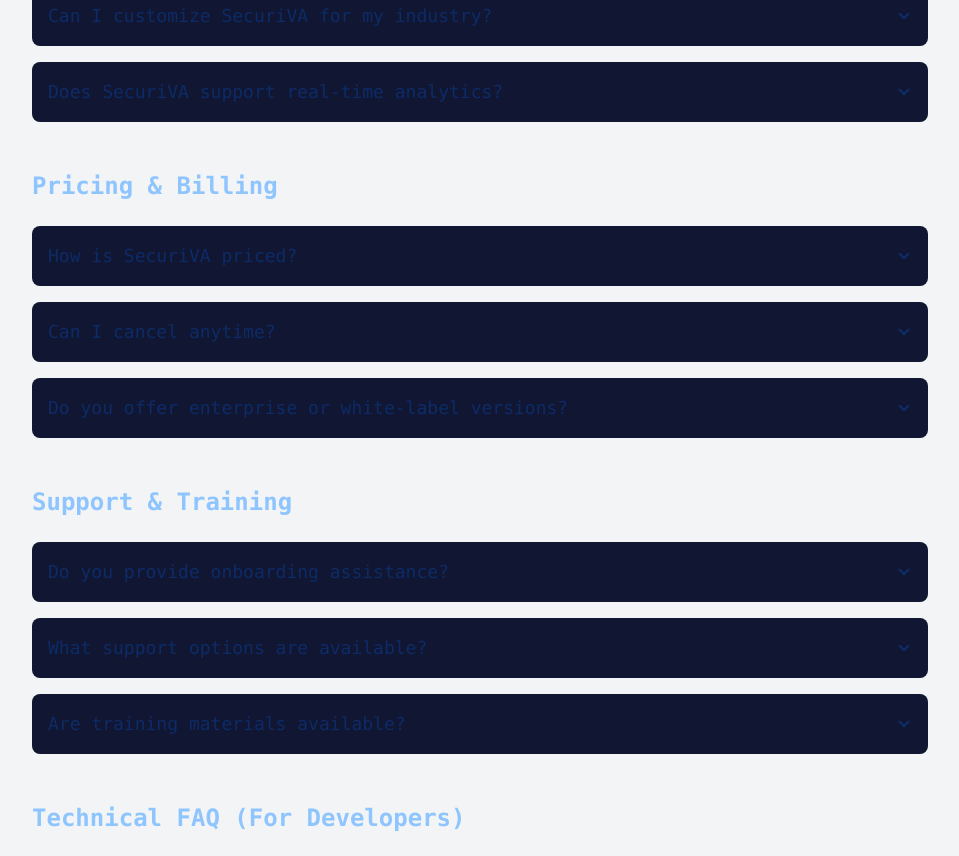
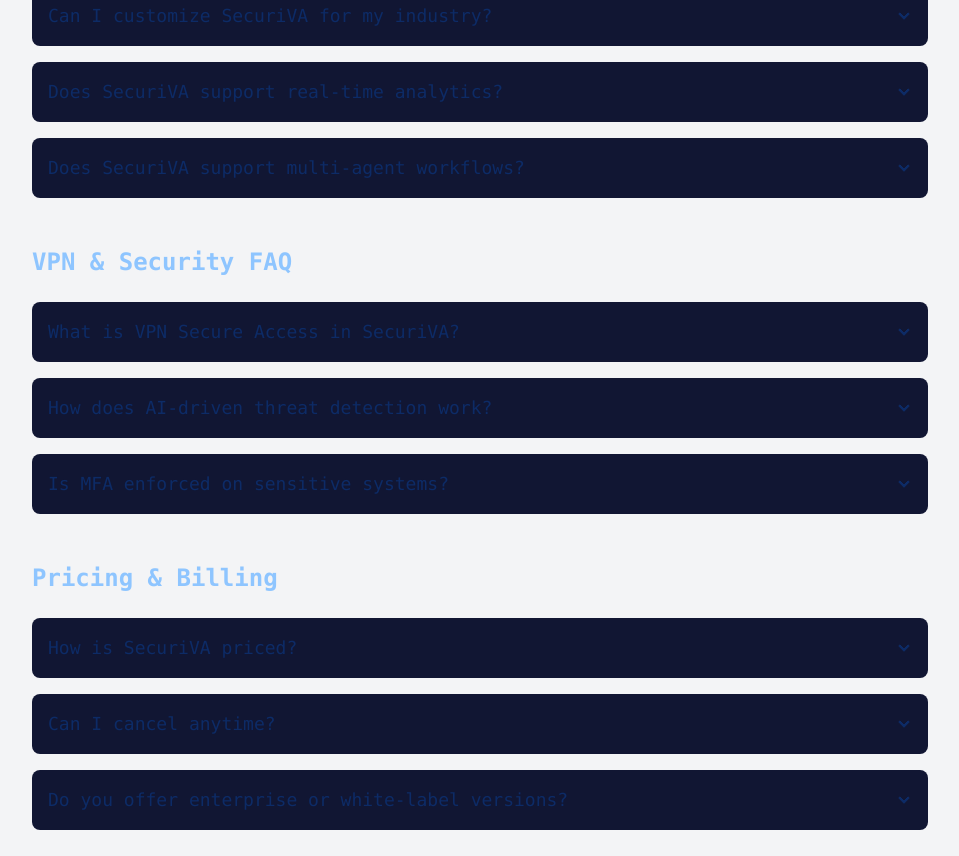
Before and after one commit to madhunivi77/SECURIVA, a React (Vite) app in the folder frontend/: page /faq in a window 1280 px wide. Shown: the part 1200-2056 px from the top of the page, without its empty margins (160-1119 px from the left). Built offline with nearby package versions, Linux system fonts and the light colour scheme; no server answers.

Commit message:
update: add FAQs

```diff
--- a/frontend/src/data/faqData.json
+++ b/frontend/src/data/faqData.json
@@ -3,32 +3,26 @@
     "category": "General Questions",
     "items": [
       {
-        "id": 1,
         "question": "What is SecuriVA?",
         "answer": "SecuriVA is an AI-powered virtual assistant platform designed to automate business processes, enhance customer interactions, and provide enterprise-grade cybersecurity. It integrates with tools such as email, CRM, WhatsApp, payment APIs, and productivity suites."
       },
       {
-        "id": 2,
         "question": "What can SecuriVA do for my business?",
         "answer": "SecuriVA can automate administrative tasks, manage communication (email, calls, video), process workflows, detect cyber threats, secure sensitive data, and integrate seamlessly with your existing tools."
       },
       {
-        "id": 3,
         "question": "Who is SecuriVA designed for?",
         "answer": "Small businesses, enterprises, e-commerce platforms, fintech companies, healthcare, education, and professionals seeking automation and secure AI workflows."
       },
       {
-        "id": 4,
         "question": "Does SecuriVA support multiple languages?",
         "answer": "Yes. SecuriVA can operate in multilingual environments and supports AI-based translation layers."
       },
       {
-        "id": 5,
         "question": "Is SecuriVA cloud-based or on-premise?",
         "answer": "SecuriVA is cloud-based with optional enterprise on-premise or hybrid deployments."
       },
       {
-        "id": 6,
         "question": "How secure is SecuriVA?",
         "answer": "SecuriVA follows enterprise-grade security standards, including encryption, role-based access, monitoring, and compliance with GDPR, HIPAA, and PCI-DSS."
       }
@@ -38,29 +32,45 @@
     "category": "Features & Functionality",
     "items": [
       {
-        "id": 7,
         "question": "Can SecuriVA automate emails, scheduling, and CRM tasks?",
         "answer": "Yes. SecuriVA automates email workflows, follow-ups, appointment booking, CRM updates, ticket creation, and more."
       },
       {
-        "id": 8,
         "question": "Does SecuriVA provide voice and video interaction?",
         "answer": "Yes. SecuriVA includes AI-powered voice calls, voicebots, video interactions, and avatar-based communication."
       },
       {
-        "id": 9,
         "question": "What platforms does SecuriVA integrate with?",
         "answer": "Email (Gmail/Outlook), APIs, WhatsApp, CRMs, fintech platforms, productivity suites, e-commerce systems, webhooks, and data warehouses."
       },
       {
-        "id": 10,
         "question": "Can I customize SecuriVA for my industry?",
         "answer": "Yes. Workflows and AI behaviour can be adapted for e-commerce, healthcare, financial services, education, logistics, and more."
       },
       {
-        "id": 11,
         "question": "Does SecuriVA support real-time analytics?",
         "answer": "Yes. Dashboard insights include task performance, customer interaction metrics, threat detection logs, and workflow efficiency."
+      },
+      {
+        "question": "Does SecuriVA support multi-agent workflows?",
+        "answer": "Yes. Organizations can orchestrate multiple specialized AI agents — for customer service, HR, finance, compliance, sales, and more — with shared context and coordinated task execution."
+      }
+    ]
+  },
+  {
+    "category": "VPN & Security FAQ",
+    "items": [
+      {
+        "question": "What is VPN Secure Access in SecuriVA?",
+        "answer": "VPN Secure Access is a native, enterprise-grade encrypted connectivity layer built directly into SecuriVA. It ensures that all voice interactions, API calls, automation workflows, and data exchanges occur within a protected private network — eliminating the need for third-party VPN subscriptions."
+      },
+      {
+        "question": "How does AI-driven threat detection work?",
+        "answer": "SecuriVA's cybersecurity engine actively scans all VPN and platform traffic in real time, detecting anomalous packet signatures, malicious API requests, identity fraud attempts, bot attack patterns, and data exfiltration signals — enabling proactive defense rather than reactive response."
+      },
+      {
+        "question": "Is MFA enforced on sensitive systems?",
+        "answer": "Yes. SecuriVA enforces multi-factor authentication, zero-trust device verification, identity validation, and dynamic session authorization for access to protected dashboards, financial systems, and mission-critical tools."
       }
     ]
   },
@@ -68,17 +78,14 @@
     "category": "Pricing & Billing",
     "items": [
       {
-        "id": 12,
         "question": "How is SecuriVA priced?",
         "answer": "SecuriVA uses a SaaS model: monthly/annual subscriptions, pay-per-use automation credits, enterprise licensing, and white-label solutions."
       },
       {
-        "id": 13,
         "question": "Can I cancel anytime?",
         "answer": "Yes. Subscriptions can be cancelled before the next billing cycle."
       },
       {
-        "id": 14,
         "question": "Do you offer enterprise or white-label versions?",
         "answer": "Yes. Tailored deployment, custom AI models, dedicated security environments, and branding options are available."
       }
@@ -88,17 +95,14 @@
     "category": "Support & Training",
     "items": [
       {
-        "id": 15,
         "question": "Do you provide onboarding assistance?",
         "answer": "Yes. SecuriVA includes guided setup, integration support, and staff training."
       },
       {
-        "id": 16,
         "question": "What support options are available?",
         "answer": "24/7 AI support, ticketing, live chat, community forum, and enterprise technical support."
       },
       {
-        "id": 17,
         "question": "Are training materials available?",
         "answer": "Yes. Tutorials, knowledge base, API documentation, and workflow templates are included."
       }
@@ -107,42 +111,120 @@
   {
     "category": "Technical FAQ (For Developers)",
     "items": [
-      { "id": 18, "question": "What API architecture does SecuriVA use?", "answer": "SecuriVA exposes RESTful APIs with OAuth 2.0 authentication and supports webhooks for real-time event delivery." },
-      { "id": 19, "question": "Can I integrate SecuriVA with custom systems?", "answer": "Yes. Developers can use HTTP endpoints, custom connectors, and dataset ingestion pipelines." },
-      { "id": 20, "question": "Does SecuriVA support multi-agent workflows?", "answer": "Yes. You can orchestrate multiple AI agents handling separate tasks and share context across workflows." },
-      { "id": 21, "question": "What programming languages are supported?", "answer": "Python and JavaScript SDKs are provided. Additional language bindings can be added through REST APIs." },
-      { "id": 22, "question": "How does SecuriVA handle authentication?", "answer": "OAuth 2.0, JWT tokens, optional SSO, multi-factor authentication, and RBAC for user-level permissions." },
-      { "id": 23, "question": "Is there a sandbox environment for testing?", "answer": "Yes. Developers get a secure sandbox for API testing, dummy data, and workflow simulation." },
-      { "id": 24, "question": "How is data stored?", "answer": "Structured data supports SQL/NoSQL. All data is encrypted at rest and in transit." },
-      { "id": 25, "question": "Can I deploy SecuriVA on-premise?", "answer": "Yes. Enterprise clients can request on-premise or hybrid environments." },
-      { "id": 26, "question": "Does the platform support event-driven automation?", "answer": "Yes. Trigger-based actions, webhooks, queues, and scheduled tasks are available." }
+      {
+        "question": "What API architecture does SecuriVA use?",
+        "answer": "SecuriVA exposes RESTful APIs with OAuth 2.0 authentication and supports webhooks for real-time event delivery."
+      },
+      {
+        "question": "Can I integrate SecuriVA with custom systems?",
+        "answer": "Yes. Developers can use HTTP endpoints, custom connectors, and dataset ingestion pipelines."
+      },
+      {
+        "question": "Does SecuriVA support multi-agent workflows?",
+        "answer": "Yes. You can orchestrate multiple AI agents handling separate tasks and share context across workflows."
+      },
+      {
+        "question": "What programming languages are supported?",
+        "answer": "Python and JavaScript SDKs are provided. Additional language bindings can be added through REST APIs."
+      },
+      {
+        "question": "How does SecuriVA handle authentication?",
+        "answer": "OAuth 2.0, JWT tokens, optional SSO, multi-factor authentication, and RBAC for user-level permissions."
+      },
+      {
+        "question": "Is there a sandbox environment for testing?",
+        "answer": "Yes. Developers get a secure sandbox for API testing, dummy data, and workflow simulation."
+      },
+      {
+        "question": "How is data stored?",
+        "answer": "Structured data supports SQL/NoSQL. All data is encrypted at rest and in transit."
+      },
+      {
+        "question": "Can I deploy SecuriVA on-premise?",
+        "answer": "Yes. Enterprise clients can request on-premise or hybrid environments."
+      },
+      {
+        "question": "Does the platform support event-driven automation?",
+        "answer": "Yes. Trigger-based actions, webhooks, queues, and scheduled tasks are available."
+      }
     ]
   },
   {
     "category": "Compliance & Security FAQ (For Legal Teams)",
     "items": [
-      { "id": 27, "question": "Is SecuriVA GDPR compliant?", "answer": "Yes. SecuriVA adheres to GDPR principles including data minimization, purpose limitation, access rights, deletion, and SCCs for data transfers." },
-      { "id": 28, "question": "Does SecuriVA support HIPAA compliance?", "answer": "Yes. When handling healthcare data, SecuriVA acts as a Business Associate and provides BAAs." },
-      { "id": 29, "question": "Do you support PCI-DSS requirements?", "answer": "Yes. Payment data is handled by PCI-DSS certified gateways; SecuriVA never stores full card data." },
-      { "id": 30, "question": "How does SecuriVA protect user data?", "answer": "Through encryption, RBAC, SIEM monitoring, MFA, and zero-trust architecture." },
-      { "id": 31, "question": "Can customers request data deletion?", "answer": "Yes. Users may request deletion, portability, or access under GDPR and similar laws." },
-      { "id": 32, "question": "Where is data stored?", "answer": "Data is stored in secure cloud regions selected during onboarding. International transfers respect SCCs and local regulations." },
-      { "id": 33, "question": "Does SecuriVA share data with third parties?", "answer": "Only with user consent or when integrating third-party apps. No data is sold." },
-      { "id": 34, "question": "How are vulnerabilities handled?", "answer": "Through internal audits, penetration testing, patch management, and a responsible disclosure program." }
+      {
+        "question": "Is SecuriVA GDPR compliant?",
+        "answer": "Yes. SecuriVA adheres to GDPR principles including data minimization, purpose limitation, access rights, deletion, and SCCs for data transfers."
+      },
+      {
+        "question": "Does SecuriVA support HIPAA compliance?",
+        "answer": "Yes. When handling healthcare data, SecuriVA acts as a Business Associate and provides BAAs."
+      },
+      {
+        "question": "Do you support PCI-DSS requirements?",
+        "answer": "Yes. Payment data is handled by PCI-DSS certified gateways; SecuriVA never stores full card data."
+      },
+      {
+        "question": "How does SecuriVA protect user data?",
+        "answer": "Through encryption, RBAC, SIEM monitoring, MFA, and zero-trust architecture."
+      },
+      {
+        "question": "Can customers request data deletion?",
+        "answer": "Yes. Users may request deletion, portability, or access under GDPR and similar laws."
+      },
+      {
+        "question": "Where is data stored?",
+        "answer": "Data is stored in secure cloud regions selected during onboarding. International transfers respect SCCs and local regulations."
+      },
+      {
+        "question": "Does SecuriVA share data with third parties?",
+        "answer": "Only with user consent or when integrating third-party apps. No data is sold."
+      },
+      {
+        "question": "How are vulnerabilities handled?",
+        "answer": "Through internal audits, penetration testing, patch management, and a responsible disclosure program."
+      }
     ]
   },
   {
     "category": "Customer Support FAQ (For Users)",
     "items": [
-      { "id": 35, "question": "How do I get started?", "answer": "Create an account, follow onboarding steps, and connect your preferred apps (email, CRM, WhatsApp, etc.)." },
-      { "id": 36, "question": "How do I contact support?", "answer": "Support is available through live chat, email, and a 24/7 help desk." },
-      { "id": 37, "question": "Can SecuriVA make calls or send emails for me?", "answer": "Yes. It can send emails, make voice calls, host video avatars, and schedule meetings." },
-      { "id": 38, "question": "I connected Gmail/WhatsApp/CRM but workflows are not running. What do I do?", "answer": "Check integration permissions, API status, and workflow triggers. Our support team can assist." },
-      { "id": 39, "question": "Can I export my data?", "answer": "Yes. Data export tools are available under Settings → Data Management." },
-      { "id": 40, "question": "Can I assign multiple agents to different tasks?", "answer": "Yes. You can create specialized AI agents for customer service, HR, sales, finance, compliance, etc." },
-      { "id": 41, "question": "Does SecuriVA work on mobile?", "answer": "Yes. The platform is web-based and optimized for mobile and tablet use." },
-      { "id": 42, "question": "How do I reset my password?", "answer": "Use 'Forgot Password' on the login page or contact support." },
-      { "id": 43, "question": "How do I update billing information?", "answer": "From the dashboard → Billing → Update Payment Method." }
+      {
+        "question": "How do I get started?",
+        "answer": "Create an account, follow onboarding steps, and connect your preferred apps (email, CRM, WhatsApp, etc.)."
+      },
+      {
+        "question": "How do I contact support?",
+        "answer": "Support is available through live chat, email, and a 24/7 help desk."
+      },
+      {
+        "question": "Can SecuriVA make calls or send emails for me?",
+        "answer": "Yes. It can send emails, make voice calls, host video avatars, and schedule meetings."
+      },
+      {
+        "question": "I connected Gmail/WhatsApp/CRM but workflows are not running. What do I do?",
+        "answer": "Check integration permissions, API status, and workflow triggers. Our support team can assist."
+      },
+      {
+        "question": "Can I export my data?",
+        "answer": "Yes. Data export tools are available under Settings → Data Management."
+      },
+      {
+        "question": "Can I assign multiple agents to different tasks?",
+        "answer": "Yes. You can create specialized AI agents for customer service, HR, sales, finance, compliance, etc."
+      },
+      {
+        "question": "Does SecuriVA work on mobile?",
+        "answer": "Yes. The platform is web-based and optimized for mobile and tablet use."
+      },
+      {
+        "question": "How do I reset my password?",
+        "answer": "Use 'Forgot Password' on the login page or contact support."
+      },
+      {
+        "question": "How do I update billing information?",
+        "answer": "From the dashboard → Billing → Update Payment Method."
+      }
     ]
   }
 ]
```
Also changed, not shown: frontend/src/pages/Homepage.jsx (+1 -6 lines).
